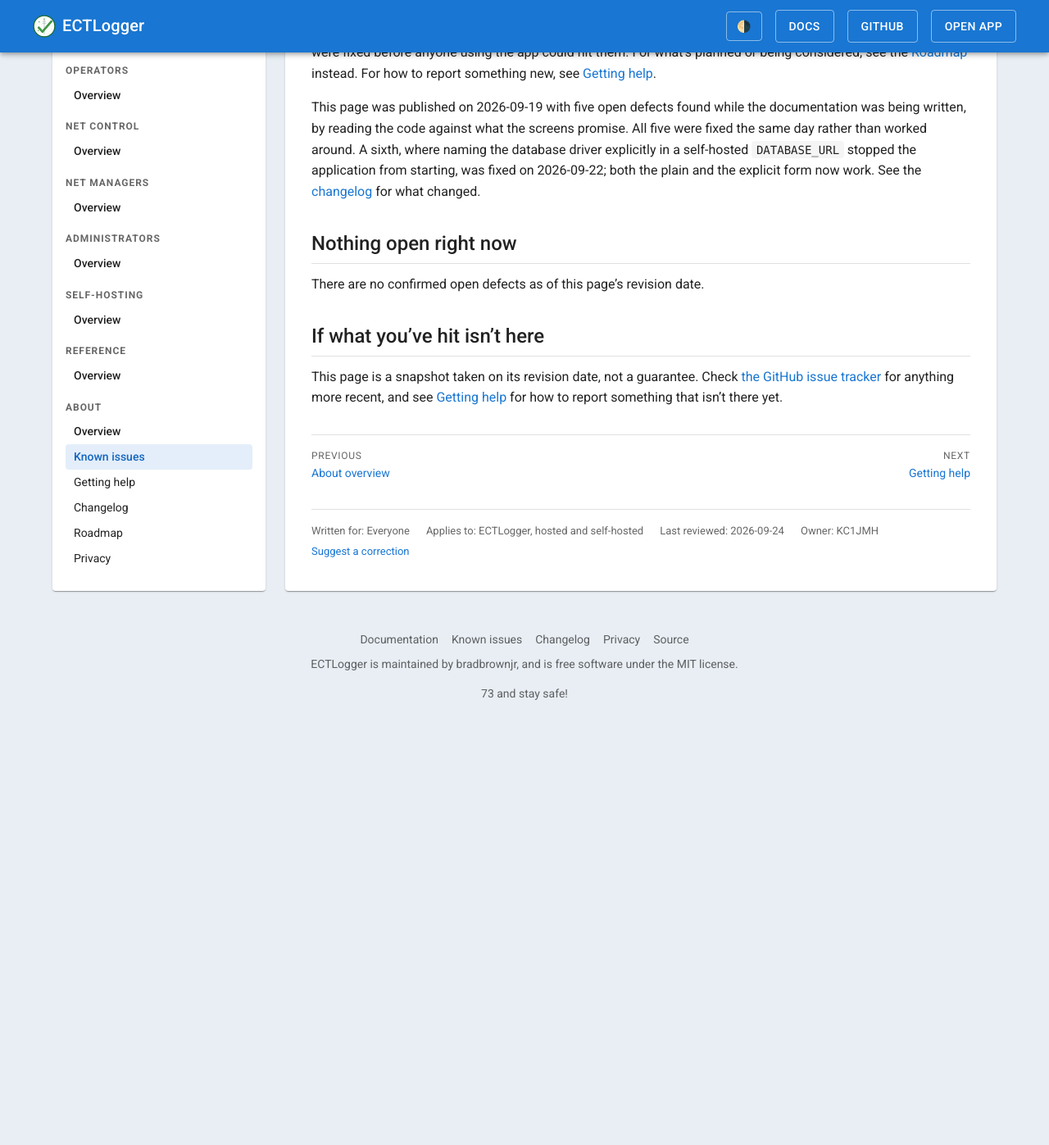
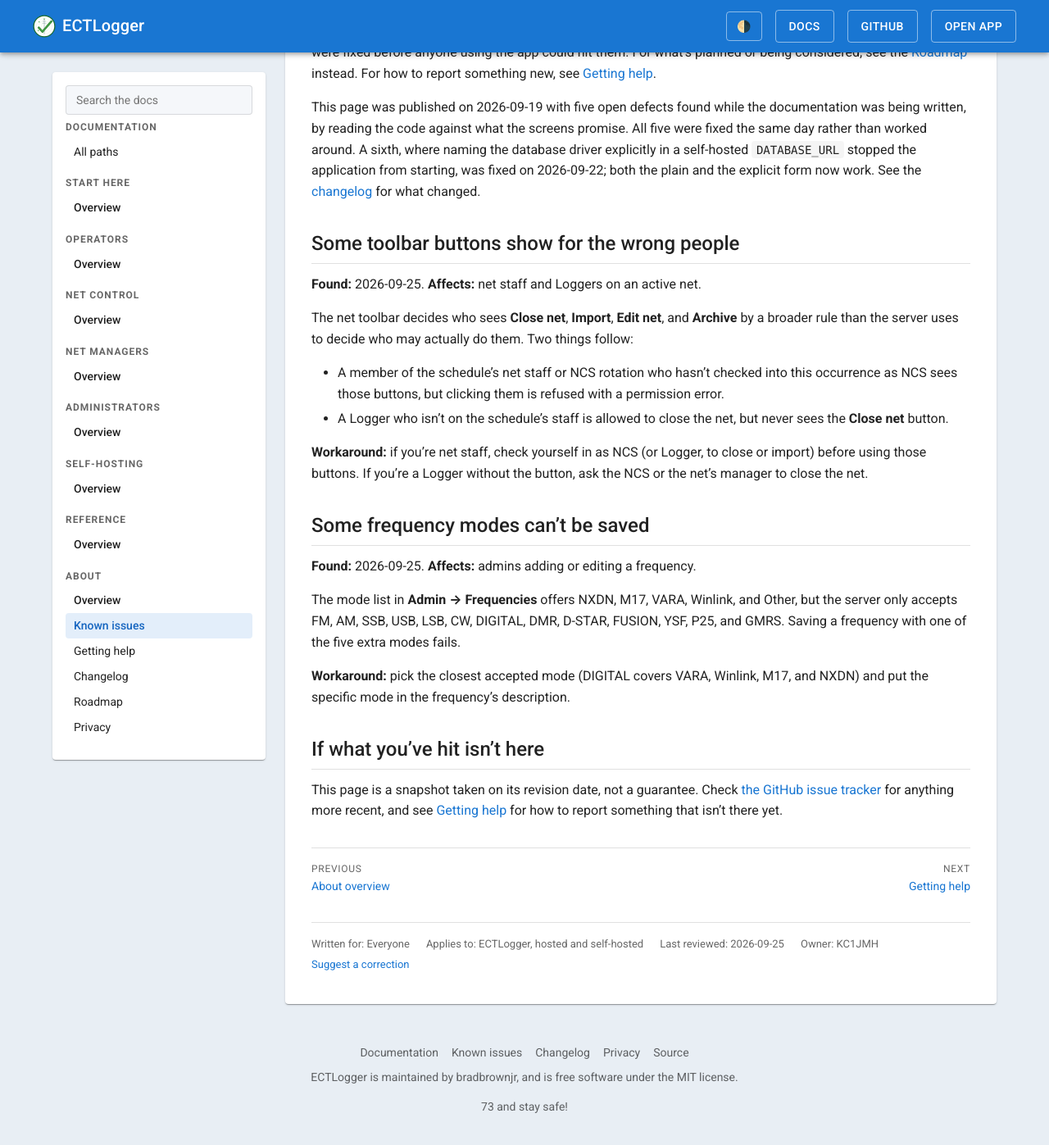
Before and after one commit to bradbrownjr/ectlogger, a Jekyll site: the page built from docs/about/known-issues.md, in a window 1280 px wide and 1400 px high, scrolled down 219 px. Shown: the top 1397 px of the window at 82% size. Built offline with Jekyll 4.4.1, drawn with Linux system fonts in a browser that asks for light colours; comment, search, counter and statistics services are not loaded; before the commit the page ends 1115 px from its top, so only the background shows below that.

Commit message:
Docs: list the toolbar permission mismatch and unsavable frequency modes as known issues
Closing the net and Import now state the server's rule (manager, admin, or
active NCS/Logger, plus Relay for Import) instead of the toolbar's broader one,
and link to the workaround.

Co-Authored-By: Claude Opus 5.5 <noreply@anthropic.com>
Claude-Session: https://claude.ai/code/session_01Dz2y8UqRYDV67EQZaZUje3

```diff
--- a/docs/about/known-issues.md
+++ b/docs/about/known-issues.md
@@ -4,7 +4,7 @@ summary: Things that are confirmed wrong right now, with workarounds where there
 kind: Reference
 audience: Everyone
 owner: KC1JMH
-revised: 2026-09-24
+revised: 2026-09-25
 review_by: 2027-09-19
 applies_to: ECTLogger, hosted and self-hosted
 permalink: /docs/about/known-issues/
@@ -16,9 +16,24 @@ This page lists confirmed, currently open defects — not roadmap items, not pla
 
 This page was published on 2026-09-19 with five open defects found while the documentation was being written, by reading the code against what the screens promise. All five were fixed the same day rather than worked around. A sixth, where naming the database driver explicitly in a self-hosted `DATABASE_URL` stopped the application from starting, was fixed on 2026-09-22; both the plain and the explicit form now work. See the [changelog](/docs/CHANGELOG/) for what changed.
 
-## Nothing open right now
+## Some toolbar buttons show for the wrong people
 
-There are no confirmed open defects as of this page's revision date.
+**Found:** 2026-09-25. **Affects:** net staff and Loggers on an active net.
+
+The net toolbar decides who sees **Close net**, **Import**, **Edit net**, and **Archive** by a broader rule than the server uses to decide who may actually do them. Two things follow:
+
+- A member of the schedule's net staff or NCS rotation who hasn't checked into this occurrence as NCS sees those buttons, but clicking them is refused with a permission error.
+- A Logger who isn't on the schedule's staff is allowed to close the net, but never sees the **Close net** button.
+
+**Workaround:** if you're net staff, check yourself in as NCS (or Logger, to close or import) before using those buttons. If you're a Logger without the button, ask the NCS or the net's manager to close the net.
+
+## Some frequency modes can't be saved
+
+**Found:** 2026-09-25. **Affects:** admins adding or editing a frequency.
+
+The mode list in **Admin → Frequencies** offers NXDN, M17, VARA, Winlink, and Other, but the server only accepts FM, AM, SSB, USB, LSB, CW, DIGITAL, DMR, D-STAR, FUSION, YSF, P25, and GMRS. Saving a frequency with one of the five extra modes fails.
+
+**Workaround:** pick the closest accepted mode (DIGITAL covers VARA, Winlink, M17, and NXDN) and put the specific mode in the frequency's description.
 
 ## If what you've hit isn't here
 
```
Also changed, not shown: docs/net-control/closing-the-net.md (+1 -1 lines), docs/net-control/the-net-control-desk.md (+1 -1 lines).
